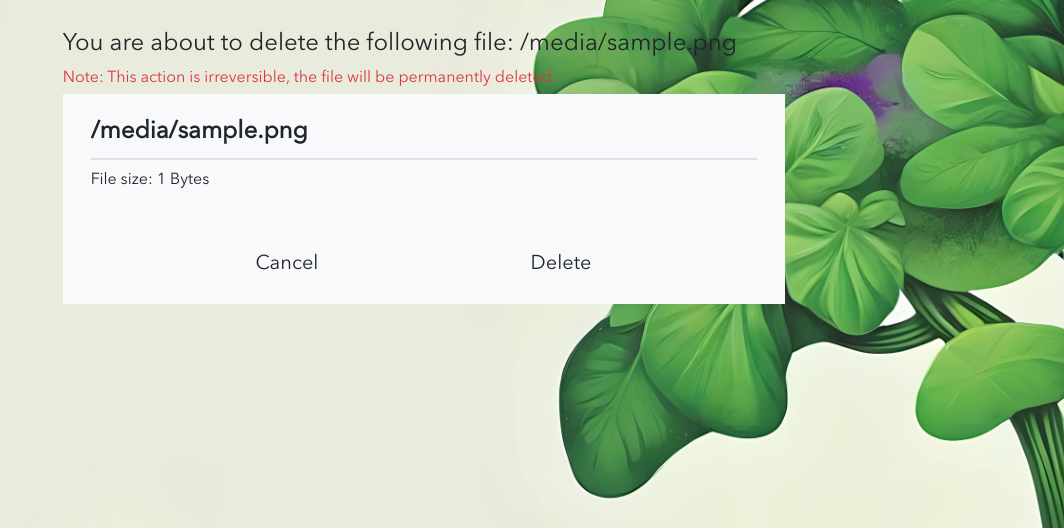
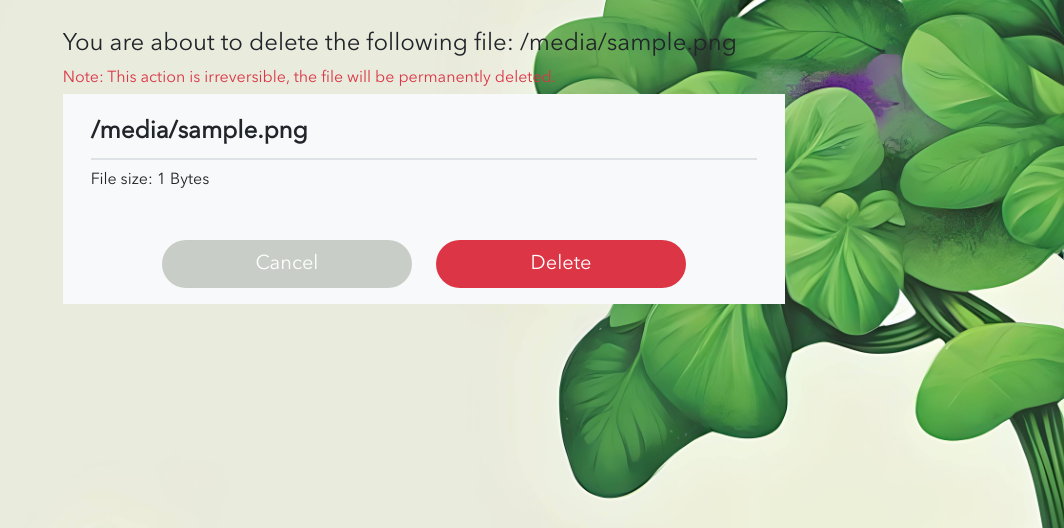
Before and after one commit to ay0x/Share-it, a Django app: template templates/file/delete.html in a window 1280 px wide. Shown: the part 86-614 px from the top of the page, without its empty margins (216-1280 px from the left). Run offline with Django 5.2, Linux system fonts and the light colour scheme; the template is opened without the code that fills it: most values are stand-ins (such as "Sample title", 1, 10 or a date in 2020); some libraries are stand-ins or nearby versions.

Commit message:
style: Add styling for delete button

```diff
--- a/shareit/static/css/main.css
+++ b/shareit/static/css/main.css
@@ -255,3 +255,23 @@ footer {
 a {
 	text-decoration: none;
 }
+
+.cancel-button {
+	background-color: #C9CDC8;
+	color: white;
+  }
+
+  .canel-button:hover {
+  background-color: #aeb2ae;
+  color: white;
+  }
+
+  .delete-button {
+	background-color: #dc3545;
+	color: white;
+  }
+
+  .delete-button:hover {
+  background-color: #bf2d3b;
+  color: white;
+  }
```
